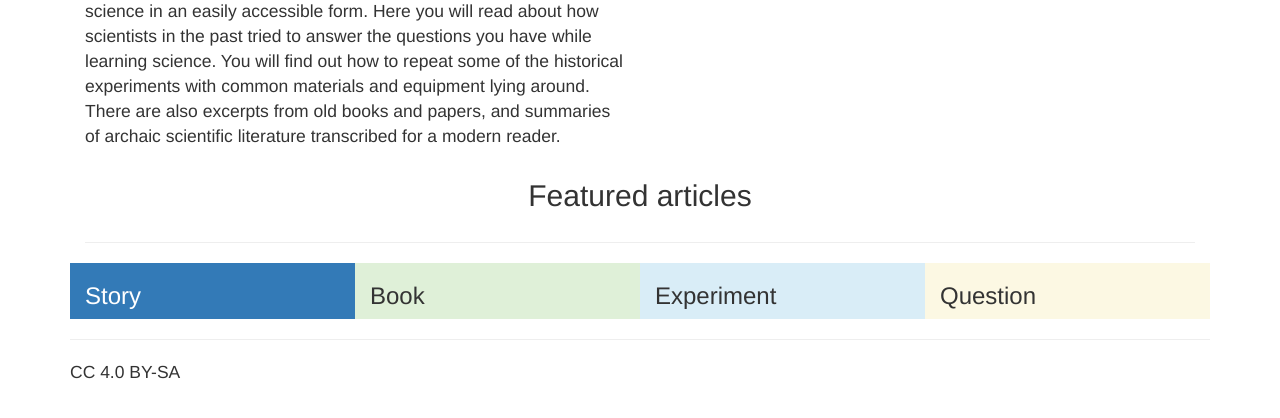
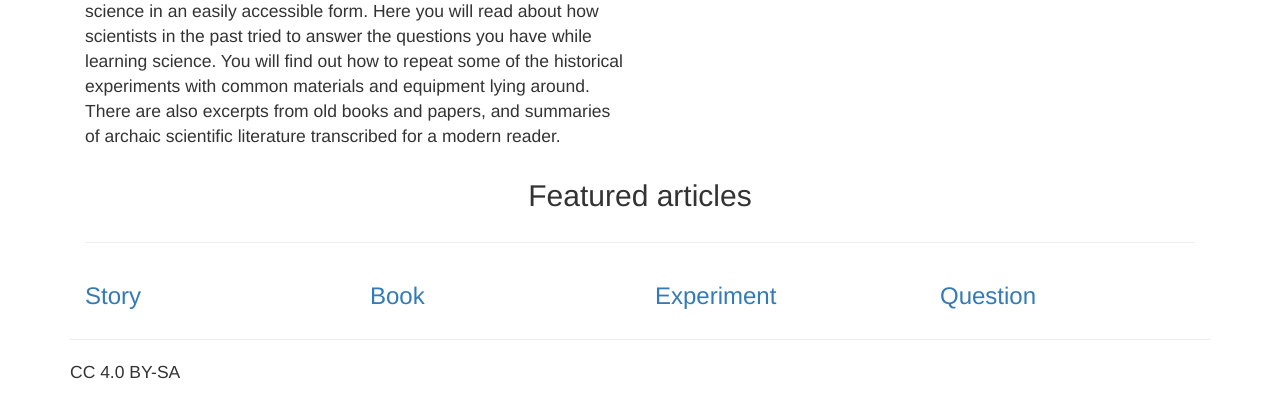
Before and after one commit to athkishore/fgsci, a Flask app: page / in a window 1280 px wide. Shown: the part 366-784 px from the top of the page. Run offline with Flask 2, Linux system fonts and the light colour scheme; data that the repository does not hold is empty; parts of the project's set-up code (start-up, migrations or seed data) failed here and were passed over; some libraries are stand-ins or nearby versions.

Commit message:
home page formatting

```diff
--- a/app/templates/index.html
+++ b/app/templates/index.html
@@ -41,7 +41,7 @@
     {% else %}
     {% autoescape off %}
     {{ post.body|truncate(200) }}
-    ...<a href="{{ url_for('view_post', post_slug=post.slug) }}">Read
+    <a href="{{ url_for('view_post', post_slug=post.slug) }}">Read
     more</a>
     {% endautoescape %}
     {% endif %}
@@ -59,17 +59,21 @@
       </div>
       <hr>
       <div class="row">
-        <div class="col-md-3 bg-primary">
-        <h3>Story</h3>
+        <div class="col-md-3">
+        <h3><a href="{{ url_for('view_post',post_slug='stories')
+        }}">Story</a></h3>
         </div>
-      <div class="col-md-3 bg-success">
-        <h3>Book</h3>
+      <div class="col-md-3">
+        <h3><a href="{{ url_for('view_post',post_slug='books')
+        }}">Book</a></h3>
       </div>
-      <div class="col-md-3 bg-info">
-        <h3>Experiment</h3>
+      <div class="col-md-3">
+        <h3><a href="{{ url_for('view_post',post_slug='experiments')
+        }}">Experiment</a></h3>
       </div>
-      <div class="col-md-3 bg-warning">
-        <h3>Question</h3>
+      <div class="col-md-3">
+        <h3><a href="{{ url_for('view_post',post_slug='questions')
+        }}">Question</a></h3>
       </div>
     </div>
   </div>
```
